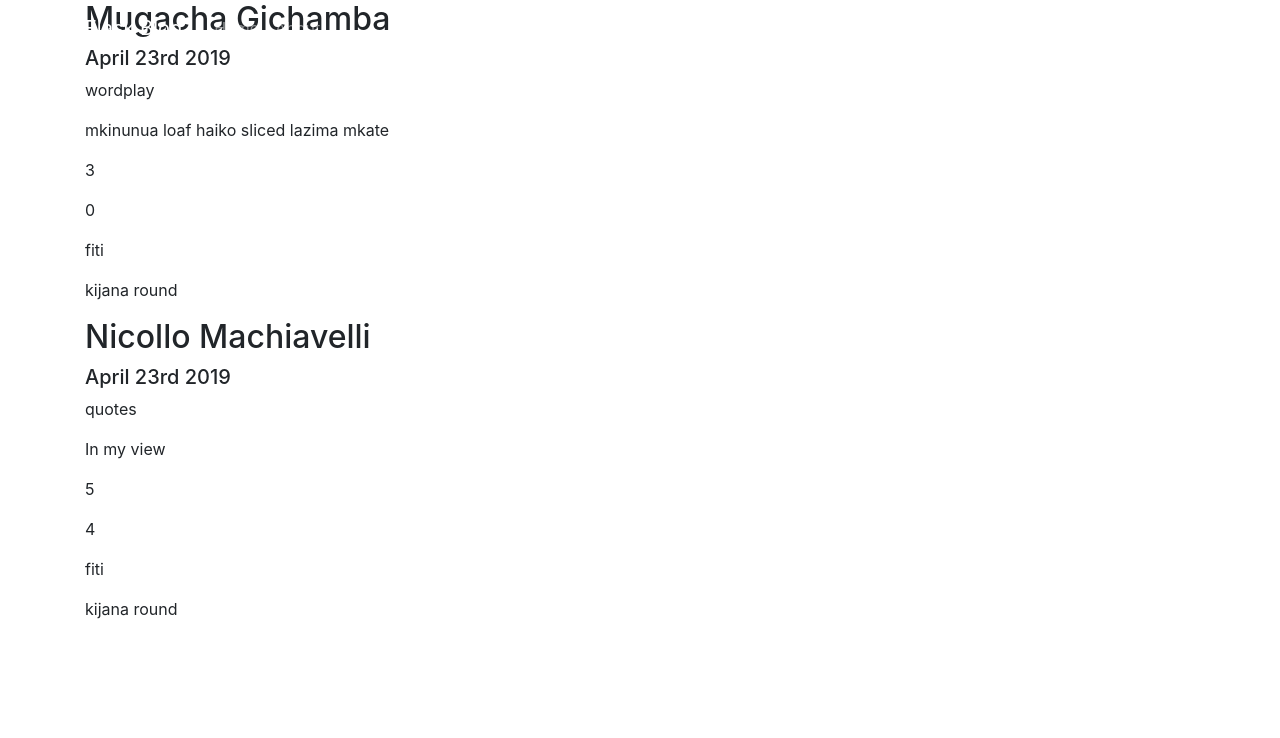
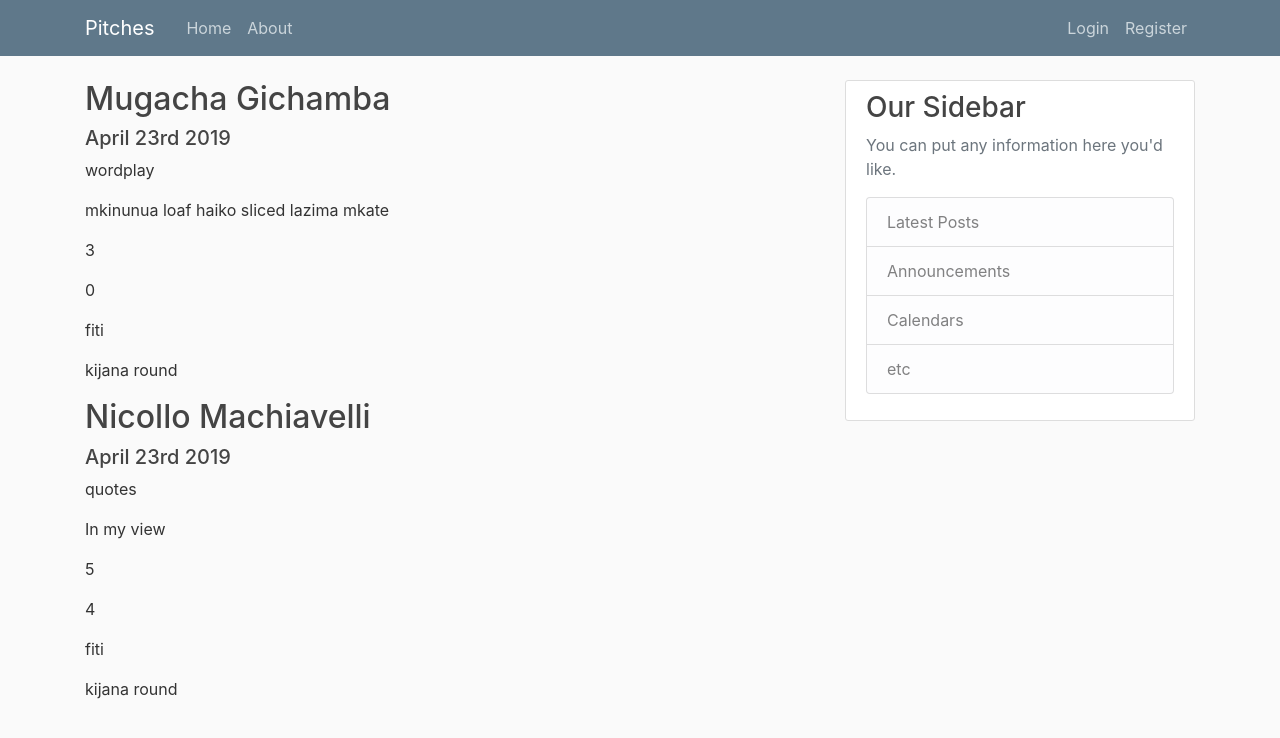
Before and after one commit to MugachaGichamba/pitches, a Flask app: page / in a window 1280 px wide. Shown: the top 738 px of the page. Run offline with Flask 2, Linux system fonts and the light colour scheme; some libraries are stand-ins or nearby versions.

Commit message:
navbar and page structure done

```diff
--- a/app.py
+++ b/app.py
@@ -1,4 +1,4 @@
-from flask import Flask, render_template
+from flask import Flask, render_template, url_for
 
 app = Flask(__name__)
 
--- /dev/null
+++ b/static/main.css
@@ -0,0 +1,80 @@
+body {
+    background: #fafafa;
+    color: #333333;
+    margin-top: 5rem;
+}
+
+h1, h2, h3, h4, h5, h6 {
+    color: #444444;
+}
+
+.bg-steel {
+    background-color: #5f788a;
+}
+
+.site-header .navbar-nav .nav-link {
+    color: #cbd5db;
+}
+
+.site-header .navbar-nav .nav-link:hover {
+    color: #ffffff;
+}
+
+.site-header .navbar-nav .nav-link.active {
+    font-weight: 500;
+}
+
+.content-section {
+    background: #ffffff;
+    padding: 10px 20px;
+    border: 1px solid #dddddd;
+    border-radius: 3px;
+    margin-bottom: 20px;
+}
+
+.article-title {
+    color: #444444;
+}
+
+a.article-title:hover {
+    color: #428bca;
+    text-decoration: none;
+}
+
+.article-content {
+    white-space: pre-line;
+}
+
+.article-img {
+    height: 65px;
+    width: 65px;
+    margin-right: 16px;
+}
+
+.article-metadata {
+    padding-bottom: 1px;
+    margin-bottom: 4px;
+    border-bottom: 1px solid #e3e3e3
+}
+
+.article-metadata a:hover {
+    color: #333;
+    text-decoration: none;
+}
+
+.article-svg {
+    width: 25px;
+    height: 25px;
+    vertical-align: middle;
+}
+
+.account-img {
+    height: 125px;
+    width: 125px;
+    margin-right: 20px;
+    margin-bottom: 16px;
+}
+
+.account-heading {
+    font-size: 2.5rem;
+}
--- a/templates/layout.html
+++ b/templates/layout.html
@@ -6,7 +6,7 @@
 
     <link rel="stylesheet" href="https://maxcdn.bootstrapcdn.com/bootstrap/4.0.0/css/bootstrap.min.css"
           integrity="sha384-Gn5384xqQ1aoWXA+058RXPxPg6fy4IWvTNh0E263XmFcJlSAwiGgFAW/dAiS6JXm" crossorigin="anonymous">
-    <link rel="stylesheet" href="../static/main.css">
+    <link rel="stylesheet" type="text/css" href="{{ url_for('static', filename='main.css') }}">
     {% if title %}
         <title>{{ title }}</title>
     {% else %}
@@ -26,7 +26,7 @@
 <header class="site-header">
     <nav class="navbar navbar-expand-md navbar-dark bg-steel fixed-top">
         <div class="container">
-            <a class="navbar-brand mr-4" href="/">Flask Blog</a>
+            <a class="navbar-brand mr-4" href="/">Pitches</a>
             <button class="navbar-toggler" type="button" data-toggle="collapse" data-target="#navbarToggle"
                     aria-controls="navbarToggle" aria-expanded="false" aria-label="Toggle navigation">
                 <span class="navbar-toggler-icon"></span>
@@ -45,8 +45,28 @@
         </div>
     </nav>
 </header>
-<div class="container">{% block content %}
-{% endblock content %}</div>
+
+<main role="main" class="container">
+    <div class="row">
+        <div class="col-md-8">
+            {% block content %}{% endblock %}
+        </div>
+        <div class="col-md-4">
+            <div class="content-section">
+                <h3>Our Sidebar</h3>
+                <p class='text-muted'>You can put any information here you'd like.
+                <ul class="list-group">
+                    <li class="list-group-item list-group-item-light">Latest Posts</li>
+                    <li class="list-group-item list-group-item-light">Announcements</li>
+                    <li class="list-group-item list-group-item-light">Calendars</li>
+                    <li class="list-group-item list-group-item-light">etc</li>
+                </ul>
+                </p>
+            </div>
+        </div>
+    </div>
+</main>
+
 
 </body>
 </html>
```
